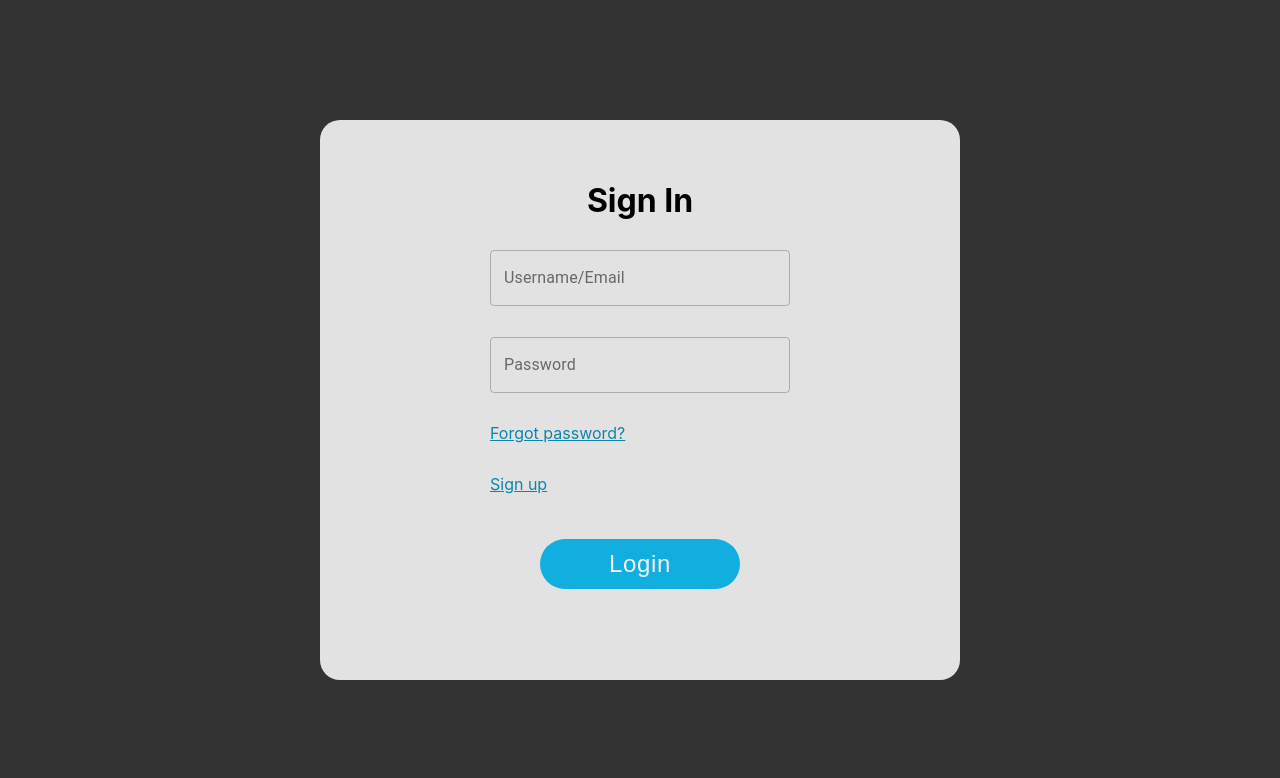
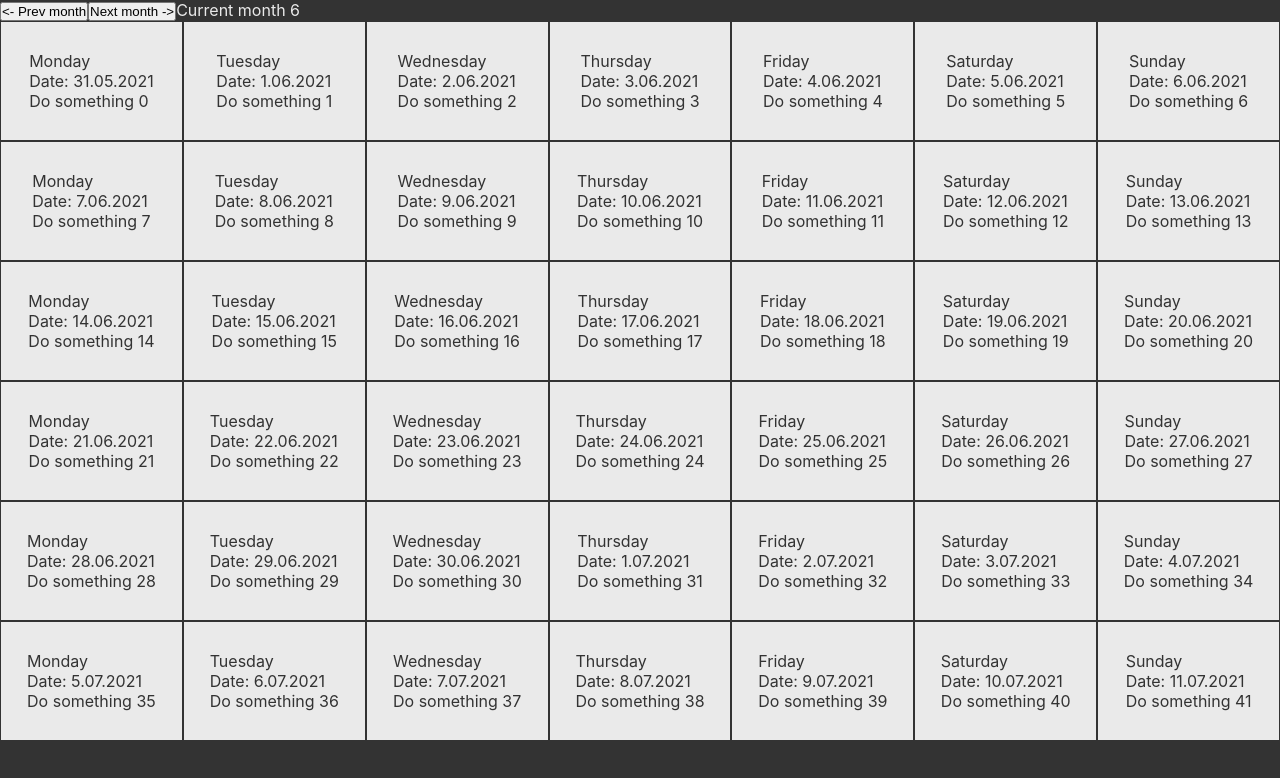
Before and after one commit to Kale35/calendar, a React (Create React App) app: page / in a window 1280 px wide. Shown: the top 778 px of the page. Built offline with nearby package versions, Linux system fonts and the light colour scheme.

Commit message:
added simple calendar stuff

```diff
--- a/src/App.js
+++ b/src/App.js
@@ -7,16 +7,20 @@ import {
 } from "react-router-dom";
 import SignInPage from "./Pages/SignInPage";
 import SignUpPage from "./Pages/SignUpPage";
+import CalendarPage from './Pages/CalendarPage';
 function App() {
   return (
     <Router>
       <Switch>
         <Route path="/" exact >
+          <CalendarPage />
+        </Route>
+        <Route path="/signup">
+          <SignUpPage />
+        </Route>
+        <Route path="/signin">
           <SignInPage />
-      </Route>
-      <Route path="/signup">
-        <SignUpPage/>
-      </Route>
+        </Route>
       </Switch>
     </Router>
   );
--- /dev/null
+++ b/src/Pages/CalendarPage.css
@@ -0,0 +1,10 @@
+.calendar {
+  width: 100vw;
+  height: 90vh;
+  display: flex;
+  flex-wrap: wrap;
+  align-items: baseline;
+}
+.calendar_wrapper {
+  height: 120px;
+}
--- /dev/null
+++ b/src/Pages/CalendarPage.js
@@ -0,0 +1,81 @@
+import React, { useEffect, useState } from 'react'
+import Calendar from '../components/Calendar/Calendar';
+import "./CalendarPage.css"
+
+export default function CalendarPage() {
+
+	const _DATE = new Date();
+	const [calendarData, setCalendarData] = useState([])
+	const [currentMonth, setCurrentMonth] = useState(_DATE.getMonth())
+
+	useEffect(() => {
+		const nCalendar = [];
+		const day = 86400000;
+		const date = new Date();
+		date.setMonth(currentMonth)
+		date.setDate(1)
+		const firstDay = date.getDay();
+		let maxItems = 42;
+		if (firstDay != 1) {
+			let lastMondayPrevMonth = new Date();
+			lastMondayPrevMonth.setDate(1);
+			lastMondayPrevMonth.setMonth(currentMonth);
+			while (lastMondayPrevMonth.getDay() !== 1) {
+				lastMondayPrevMonth.setDate(lastMondayPrevMonth.getDate() - 1);
+			}
+			date.setDate(1);
+			let count = Math.round((date - lastMondayPrevMonth) / 86400000);
+
+			for (var i = 0; i < count; i++) {
+				const d = new Date();
+				d.setMonth(currentMonth)
+				d.setDate(-count + i + 1)
+				let newItem = {
+					date: d,
+					tasks: [{
+						title: `Do something ${-count + i + 1}`,
+						color: '#333',
+						backgroundColor: "#eaeaea",
+					}]
+				}
+				nCalendar.push(newItem);
+				maxItems--;
+			}
+		}
+
+		for (var i = 1; i <= maxItems; i++) {
+
+			const d = new Date();
+			d.setMonth(currentMonth)
+			d.setDate(i);
+			let newItem = {
+				date: d,
+				tasks: [{
+					title: `Do something ${i}`,
+					color: '#333',
+					backgroundColor: "#eaeaea",
+				}]
+			}
+			nCalendar.push(newItem)
+		}
+
+		setCalendarData(nCalendar);
+	}, [currentMonth])
+
+	const showCalendarRows = () => {
+		return calendarData.map((e, i) => (
+			<Calendar data={e} key={i} />
+		))
+	}
+
+	return (
+		<div className="calendar_wrapper">
+			<input type="button" value="<- Prev month" onClick={() => setCurrentMonth(currentMonth - 1)} />
+			<input type="button" value="Next month ->" onClick={() => setCurrentMonth(currentMonth + 1)} />
+			<span style={{ color: "#eaeaea" }} >Current month {currentMonth + 1}</span>
+			<div className="calendar">
+				{showCalendarRows()}
+			</div>
+		</div>
+	)
+}
--- /dev/null
+++ b/src/Pages/CalendarPage.less
@@ -0,0 +1,10 @@
+.calendar {
+	width: 100vw;
+	height: 90vh;
+	display: flex;
+	flex-wrap: wrap;
+	align-items: baseline;
+}
+.calendar_wrapper {
+	height: 120px;
+}
--- a/src/Pages/SignInPage.js
+++ b/src/Pages/SignInPage.js
@@ -5,20 +5,20 @@ import { Button, FormControl, TextField } from '@material-ui/core'
 
 export default function SignInPage() {
 	return (
-        <div className="SignIn">
-            <div className="SignIn__box">
-                <h1 className="SignIn__h1">Sign In</h1>
+		<div className="SignIn">
+			<div className="SignIn__box">
+				<h1 className="SignIn__h1">Sign In</h1>
 				<form className="SignIn__content">
 					<TextField variant="outlined" label="Username/Email"></TextField>
 					<TextField variant="outlined" label="Password"></TextField>
 
 					<Link className="SignIn__link" to="#">Forgot password?</Link>
-                	<Link className="SignIn__link" to="#">Sign up</Link>
+					<Link className="SignIn__link" to="/signup">Sign up</Link>
 					<div className="SignIn__submit">
-						<Button classes={{label: "SignIn__button"}}>Login</Button>
+						<Button classes={{ label: "SignIn__button" }}>Login</Button>
 					</div>
 				</form>
-            </div>
+			</div>
 
 		</div>
 	)
--- a/src/Pages/SignUpPage.js
+++ b/src/Pages/SignUpPage.js
@@ -14,7 +14,7 @@ export default function SignUpPage() {
 					<TextField variant="outlined" label="Create Password"></TextField>
 					<Link to="/" className="SignIn__link">Return to Login</Link>
 					<div className="SignIn__submit">
-						<Button classes={{label: "SignIn__button"}}>Submit</Button>
+						<Button classes={{ label: "SignIn__button" }}>Submit</Button>
 					</div>
 				</form>
 			</div>
--- /dev/null
+++ b/src/components/Calendar/Calendar.css
@@ -0,0 +1,12 @@
+.calendar__box {
+  display: flex;
+  align-items: center;
+  justify-content: center;
+  background: #eaeaea;
+  color: #333;
+  flex-grow: 1;
+  border: 1px solid #333;
+  height: calc(100% * (1/6));
+  width: calc(100% * (1/7) - 10px - 1px);
+  cursor: pointer;
+}
--- /dev/null
+++ b/src/components/Calendar/Calendar.js
@@ -0,0 +1,43 @@
+import React from 'react'
+import './Calendar.css'
+
+export default function Calendar(props) {
+	const { data } = props
+	let day = "x"
+	switch (data.date.getDay()) {
+		case 0:
+			day = "Sunday"
+			break;
+		case 1:
+			day = "Monday"
+			break;
+		case 2:
+			day = "Tuesday"
+			break;
+		case 3:
+			day = "Wednesday"
+			break;
+		case 4:
+			day = "Thursday"
+			break;
+		case 5:
+			day = "Friday"
+			break;
+		case 6:
+			day = "Saturday"
+			break;
+		default:
+			day = "X"
+	}
+	return (
+		<div className="calendar__box">
+			{day}<br />
+			Date: {data.date.getDate()}.
+			{`${data.date.getMonth() + 1}`.length == 1 ? `0${data.date.getMonth() + 1}` : data.date.getMonth() + 1}.
+			{data.date.getFullYear()}
+
+			<br />
+			{data?.tasks[0].title}
+		</div>
+	)
+}
--- /dev/null
+++ b/src/components/Calendar/Calendar.less
@@ -0,0 +1,13 @@
+
+.calendar__box {
+	display: flex;
+	align-items: center;
+	justify-content: center;
+	background: #eaeaea;
+	color: #333;
+	flex-grow: 1;
+	border:1px solid #333;
+	height: calc(100% * (1/6));
+	width: calc(100% * (1/7) - 10px - 1px);
+	cursor: pointer;
+}
--- a/src/index.css
+++ b/src/index.css
@@ -1,5 +1,5 @@
 * {
-  margin: 0%;
+  margin: 0px;
   padding: 0px;
   box-sizing: border-box;
 }
```
Also changed, not shown: src/Pages/Calendar.css (deleted), src/Pages/Calendar.js (deleted), 1 other file (tests, documents, lock files or other folders). Lines whose indentation alone changed are shown as unchanged.
